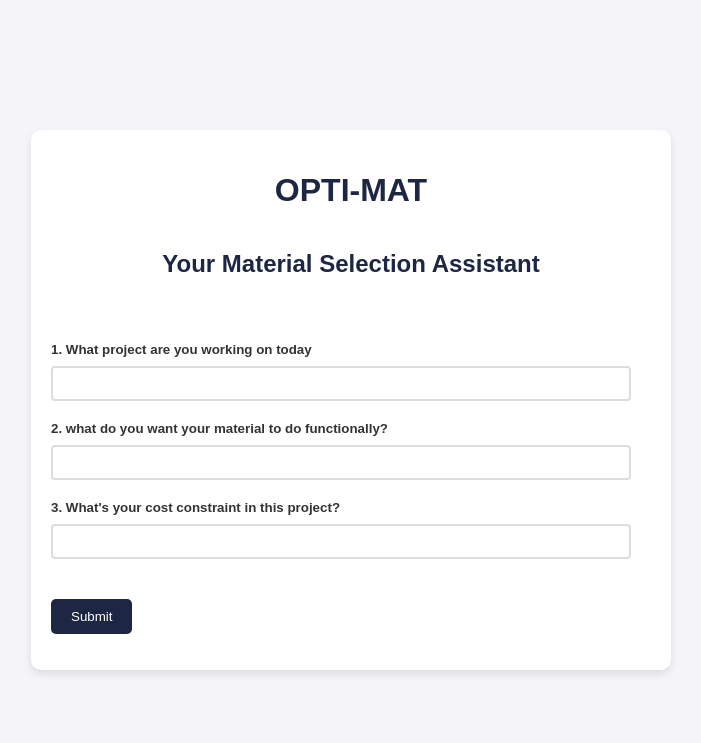
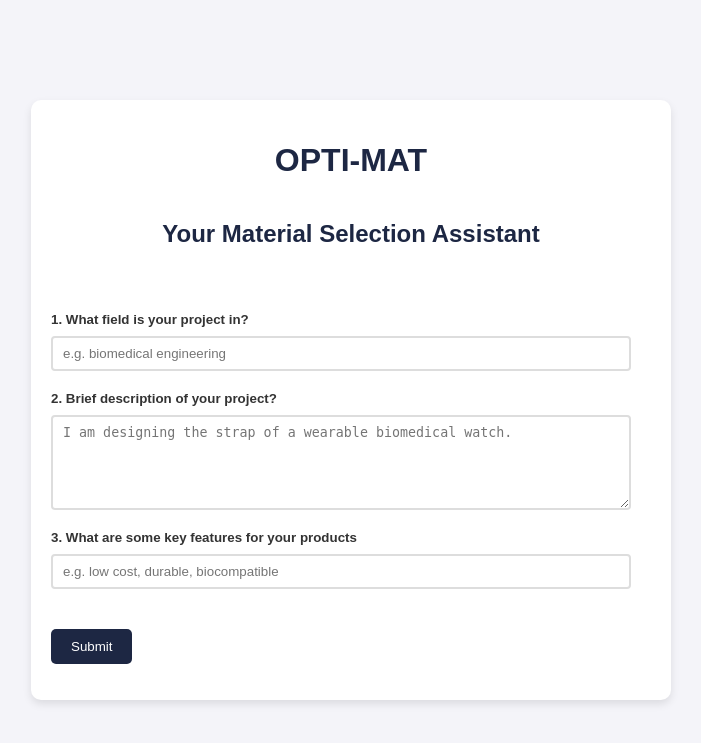
Before and after one commit to Ghaby-X/Opti-mat, a Flask app: template optiMat/templates/form.html in a window 1280 px wide. Shown: the top 743 px of the page, without its empty margins (289-990 px from the left). Run offline with Flask 3, Linux system fonts and the light colour scheme; the template is opened without the code that fills it, so the values that code supplies are empty.

Commit message:
refactor

```diff
--- a/optiMat/static/form.js
+++ b/optiMat/static/form.js
@@ -1,11 +1,3 @@
-const form = document.getElementById("questionsForm");
-const section1 = document.getElementById("1");
-const section2 = document.getElementById("2");
-const section3 = document.getElementById("3");
+// const submitButton = document.getElementById("submit");
 
-const nextButton = document.getElementById("next");
-const prevButton = document.getElementById("prev");
-
-const sections = [1, 2, 3];
-
-let currentIndex = 0;
+// document.addEventListener('')
--- a/optiMat/static/formStyle.css
+++ b/optiMat/static/formStyle.css
@@ -24,6 +24,10 @@
   flex-direction: column;
 }
 
+.loading {
+  display: none;
+}
+
 h1,
 h2 {
   color: #1d2743;
@@ -47,7 +51,7 @@
 }
 
 button:hover {
-  background-color: #202841;
+  background-color: #5b6586;
 }
 
 div.question-item {
@@ -66,7 +70,8 @@
   margin-bottom: 20px;
 }
 
-input[type="text"] {
+input[type="text"],
+textarea {
   width: calc(100% - 20px);
   padding: 8px 10px;
   margin-top: 4px;
--- a/optiMat/static/responseStyle.css
+++ b/optiMat/static/responseStyle.css
@@ -13,7 +13,7 @@
 .response {
   padding: 40px;
   max-width: 700px;
-  background-color: rgb(255, 249, 249);
+  background-color: rgb(253, 253, 253);
   border-width: 4px;
   border-radius: 10px;
   padding: 50px;
@@ -23,7 +23,7 @@
 
 .title {
   font-weight: bold;
-  font-style: italic;
+  font-style: normal;
   margin-bottom: 60px;
 }
 
@@ -36,7 +36,6 @@
 }
 
 .reason-key {
-  font-style: italic;
   font-weight: bold;
   margin-bottom: 10px;
 }
--- a/optiMat/templates/form.html
+++ b/optiMat/templates/form.html
@@ -8,20 +8,37 @@
     <h2>Your Material Selection Assistant</h2>
     <form id="questionsForm" action="/response" method="post">
       <div class="question-container" id="1">
-        <p>1. What project are you working on today</p>
-        <input type="text" name="about" required />
+        <p>1. What field is your project in?</p>
+        <input
+          type="text"
+          name="field"
+          placeholder="e.g. biomedical engineering"
+          required
+        />
       </div>
       <div class="question-container" id="2">
-        <p>2. what do you want your material to do functionally?</p>
-        <input type="text" name="function" required />
+        <p>2. Brief description of your project?</p>
+        <textarea
+          type="text"
+          name="description"
+          rows="5"
+          cols="76"
+          required
+          placeholder="I am designing the strap of a wearable biomedical watch. "
+        ></textarea>
       </div>
       <div class="question-container">
-        <p>3. What's your cost constraint in this project?</p>
-        <input type="text" name="cost_constraint" required />
+        <p>3. What are some key features for your products</p>
+        <input
+          type="text"
+          name="features"
+          placeholder="e.g. low cost, durable, biocompatible"
+          required
+        />
       </div>
 
       <div>
-        <button type="submit">Submit</button>
+        <button type="submit" id="sumbit">Submit</button>
       </div>
     </form>
   </div>
--- a/optiMat/templates/response.html
+++ b/optiMat/templates/response.html
@@ -22,7 +22,7 @@
       </ul>
     </div>
     <div class="button">
-      <a href="/form">
+      <a href="/">
         <button>Ask New Question</button>
       </a>
     </div>
```
Also changed, not shown: optiMat/routes.py (+10 -10 lines).
